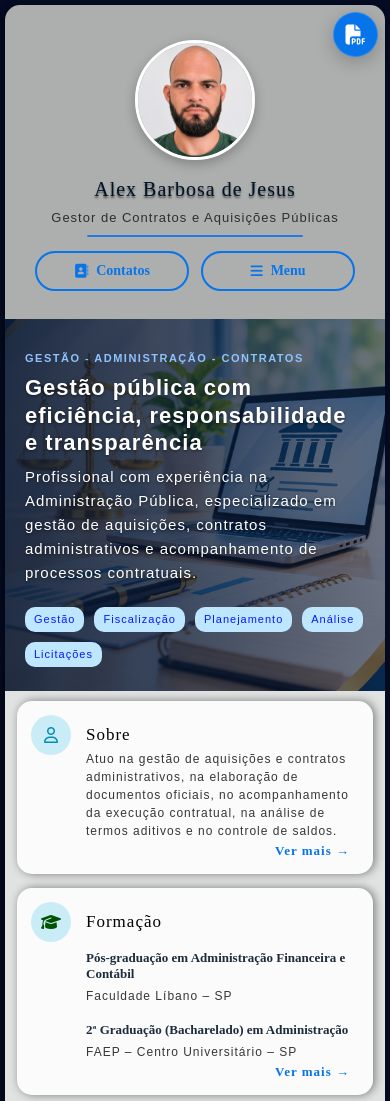
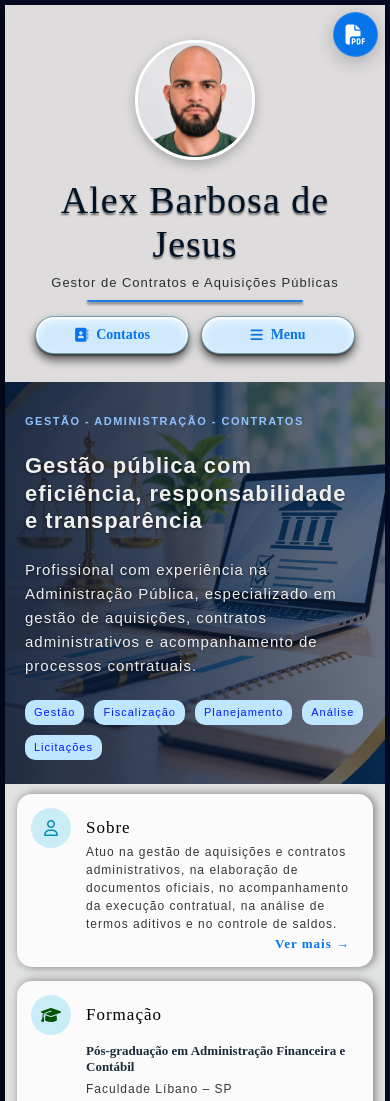
Before and after one commit to samuelldeJesus/AlexBarbosa-CV, a plain HTML site: page index.html in a window 390 px wide. Shown: the top 1101 px of the page. Drawn offline with Linux system fonts and the light colour scheme.

Commit message:
Update responsive.css

```diff
--- a/responsive.css
+++ b/responsive.css
@@ -45,7 +45,7 @@
         left: 4%;
     }
 
-    .info_hero-texto h1 {
+    .info_hero-texto h2 {
         font-size: 23px;
     }
 
@@ -126,6 +126,7 @@
     .perfil {
         width: 100%;
         flex-shrink: 0;
+        background-color: rgb(222, 220, 220);
     }
 
 
@@ -142,8 +143,10 @@
     }
 
     .perfil_foto h1 {
-        font-size: 20px;
+        font-size: 38px;
         text-align: center;
+        color: #011327;
+        text-shadow: 0px 2px 2px rgba(0, 0, 0, 0.575);
     }
 
     .perfil_foto p {
@@ -153,6 +156,7 @@
 
     .linea {
         width: 60%;
+        box-shadow: 0px 2px 3px rgba(0, 0, 0, 0.575);
     }
 
 
@@ -303,10 +307,9 @@
     }
 
 
-    .info_hero-texto h1 {
+    .info_hero-texto h2 {
         font-size: 28px;
         line-height: 1.2;
-        color: #efefef;
     }
 
 
@@ -921,7 +924,7 @@
     }
 
 
-    .info_hero-texto h1 {
+    .info_hero-texto h2 {
         font-size: 20px;
         color: #efefef;
         text-align: center;
@@ -1130,7 +1133,7 @@
 /* ---------- 2. CONTACTOS: más espacio ---------- */
 
 .perfil_iconos {
-    gap: 22px;
+    gap: 18px;
 }
 
 .perfil_iconos a {
@@ -1140,7 +1143,7 @@
 
 @media (max-width: 480px) {
     .perfil_iconos {
-        gap: 18px;
+        gap: 16px;
     }
 }
 
@@ -1198,7 +1201,6 @@
 
 .info_hero-texto h2,
 .info_hero-texto .texto {
-    color: #ffffff;
     text-align: left;
     text-shadow: 0 1px 3px rgba(0, 0, 0, 0.5);
 }
@@ -1344,15 +1346,20 @@
 
         padding: 10px 14px;
 
-        border: 2px solid var(--azul-principal);
+        border: 1px solid rgba(4, 63, 90, 0.461);
         border-radius: 20px;
 
-        background-color: transparent;
+        background-color: rgb(209, 233, 253);
         color: var(--azul-principal);
 
         font-family: inherit;
         font-size: 14px;
         font-weight: 600;
+
+        box-shadow: inset 0 2px 2px white,
+                    inset 0 4px 10px rgb(239, 251, 254),
+                    0 2px 2px rgba(0, 0, 0, 0.4),
+                    0 6px 10px rgba(0, 0, 0, 0.6);
 
         cursor: pointer;
 
```
